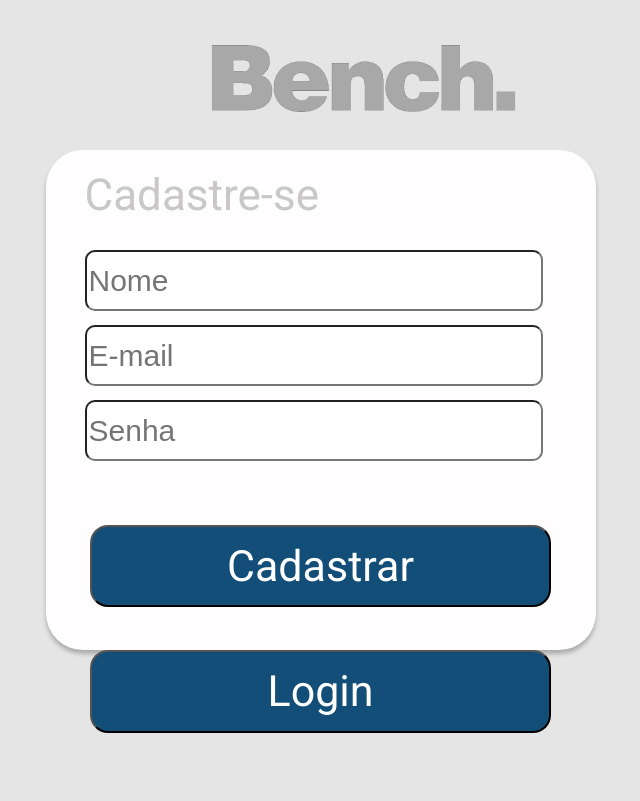
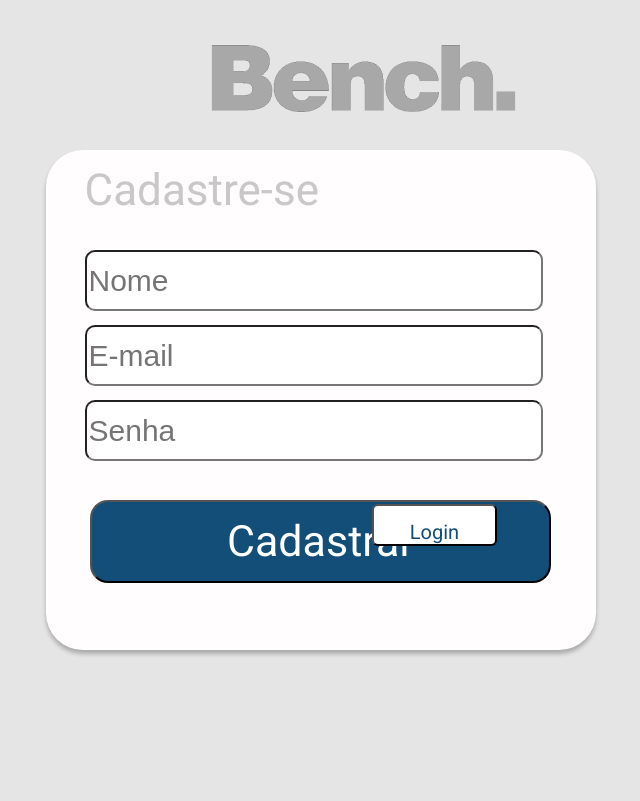
Before and after one commit to lucastrogo/5_fase_proseth_hidros, a PHP site: page /cadastro.php in a window 1280 px wide; the page is wider, and only the part inside the window is pictured. Shown: that part, without its empty margins (236-876 px from the left). Run offline with PHP 8.4, Linux system fonts and the light colour scheme.

Commit message:
Alterações no projeto 08/03/21

```diff
--- a/CLASSES/usuarios.php
+++ b/CLASSES/usuarios.php
@@ -51,16 +51,18 @@ Class Usuario
     }
 
 
-    public function email(){
+    public function email($email){
         if(isset($_POST['comentario'])){
             global $pdo;
+            $sql=$pdo->prepare("SELECT id_usuario FROM usuarios WHERE email = :e");
+            $sql->bindValue(":e",$email);
             $to = "trogolucas@gmail.com"; // this is your Email address
             $from = "troodita@gmail.com"; // this is the sender's Email address
             $subject = "Bench";
             $message = "O seguinte bench foi solicitado:" . "\n\n" . wordwrap($_POST['comentario']);
             $headers = "From:" . $from;
             mail($to,$subject,$message,$headers);
-            echo "Bench enviado. Em breve será respondido, obrigado pelo contato";
+            echo "Bench enviado. Em breve será respondido, obrigado pelo contato.";
             // You can also use header('Location: thank_you.php'); to redirect to another page.
             // You cannot use header and echo together. It's one or the other.
             }
@@ -71,10 +73,25 @@ Class Usuario
         exit;
     }
 
+    public function isEmailCad($u, $nome, $senha, $email) {
+        $email = trim($email); // in case there's any whitespace
 
+        if((mb_substr($email, -10) == '@gmail.com') == True ){
+            if($u->cadastrar($nome, $email, $senha)){
+                ?>
+                <div class= "msg-sucesso">
+                Cadastrado com sucesso! Acesse para entrar!
+                </div>
+                <?php
+            } else{
+                ?>
+                <div class= "msg-email">
+                Email já cadastrado!
+                </div>
+                <?php
+            }
+        }else{
+                echo "Email não se encaixa no padrão gmail";
+            }
+        }
 }
-
-
-
-
-?>
--- a/cadastro.php
+++ b/cadastro.php
@@ -32,11 +32,11 @@
                 <input type="password" placeholder="Senha" name= "senha" maxlength="32">
             </label>
                 <input type="submit" value = "Cadastrar" class = "botao">
-                <button onclick= "location.href='index.php'" class="botao_login" >Login</button>
             <div class="cadastrar">
                 <p>Cadastre-se</p>
             </div>
         </form>
+        <button onclick= "location.href='index.php'" class="botao_login" >Login</button>
     </div>
 
 <?php
@@ -50,21 +50,8 @@
         $u -> conectar("bench_hidros", "localhost", "root", "");
 
         if ($u->msgErro == ""){
-
-            if($u->cadastrar($nome, $email, $senha)){
-                ?>
-                <div class= "msg-sucesso">
-                Cadastrado com sucesso! Acesse para entrar!
-                </div>
-                <?php
-            } else{
-                ?>
-                <div class= "msg-email">
-                Email já cadastrado!
-                </div>
-                <?php
-            }
-        } else{
+            $u->isEmailCad($u, $nome, $senha, $email);
+        }else{
             ?>
             <div class= "error">
              <?php echo "Erro: ".$u->msgErro;?>
--- a/css/style_cads.css
+++ b/css/style_cads.css
@@ -15,22 +15,22 @@
 .botao_login{
     line-height: 50px;
     position: absolute;
-    left: 8%;
+    left:47.5%;
     right: 8.96%;
-    top: 100%;
+    top: 63%;
     bottom: 10.55%;
-    background: #124E78;
-    border-radius: 18px;
-    height: 82.62px;
-    width: 460.97px;
+    background: #FFFFFF;
+    border-radius: 6px;
+    height: 42px;
+    width: 125px;
     font-family: Roboto;
     font-style: normal;
     font-weight: normal;
-    font-size: 43px;
+    font-size: 20px;
     display: inline-block;
     align-items: center;
     text-align: center;
-    color: #FFFFFF;
+    color: #124E78;
 }
 
 .botao{
@@ -38,7 +38,7 @@
     position: absolute;
     left: 8%;
     right: 8.96%;
-    top: 74.91%;
+    top: 70%;
     bottom: 10.55%;
     background: #124E78;
     border-radius: 18px;
@@ -58,7 +58,7 @@
     position: absolute;
     left: 7%;
     right: 30%;
-    top: 7%;
+    top: 5%;
     bottom: 89%;
     font-family: Roboto;
     font-style: normal;
@@ -187,3 +187,21 @@ body {
 
     }
 }
+
+@media screen and (max-width: 900px){
+    .botao_login{
+        height: 500px;
+        width: 550px;
+        left: 0px;
+        top: -12px;
+        border-radius: 37px;
+        position: absolute;
+        left: 15px;
+        right: 0%;
+        top: 150px;
+        bottom: 100px;
+        background: #FFFDFD;
+        box-shadow: 0px 4px 4px rgba(0, 0, 0, 0.25);
+        border-radius: 37px;
+    }
+}
--- a/css/style_com.css
+++ b/css/style_com.css
@@ -19,9 +19,9 @@
 .botao_fin{
     line-height: 50px;
     position: absolute;
-    left: 268px;
+    left: 625px;
     right: 8.96%;
-    top: 423px;
+    top: 615px;
     bottom: 10.55%;
     background: #FFFFFF;
     border-radius: 18px;
--- a/index.php
+++ b/index.php
@@ -65,7 +65,7 @@ if (isset($_POST["email"])){
             if($u->logar($email, $senha)){
                 header("location: coments.php");
             }else{
-                echo "Email e/ou senha incorretos!";
+                echo "Email e/ou senha incorretos! ou usuário não cadastrado, cadastre-se.";
             }
         }else{
             echo "Erro:".$u->msgErro;
```
Also changed, not shown: coments.php (+26 -3 lines).
